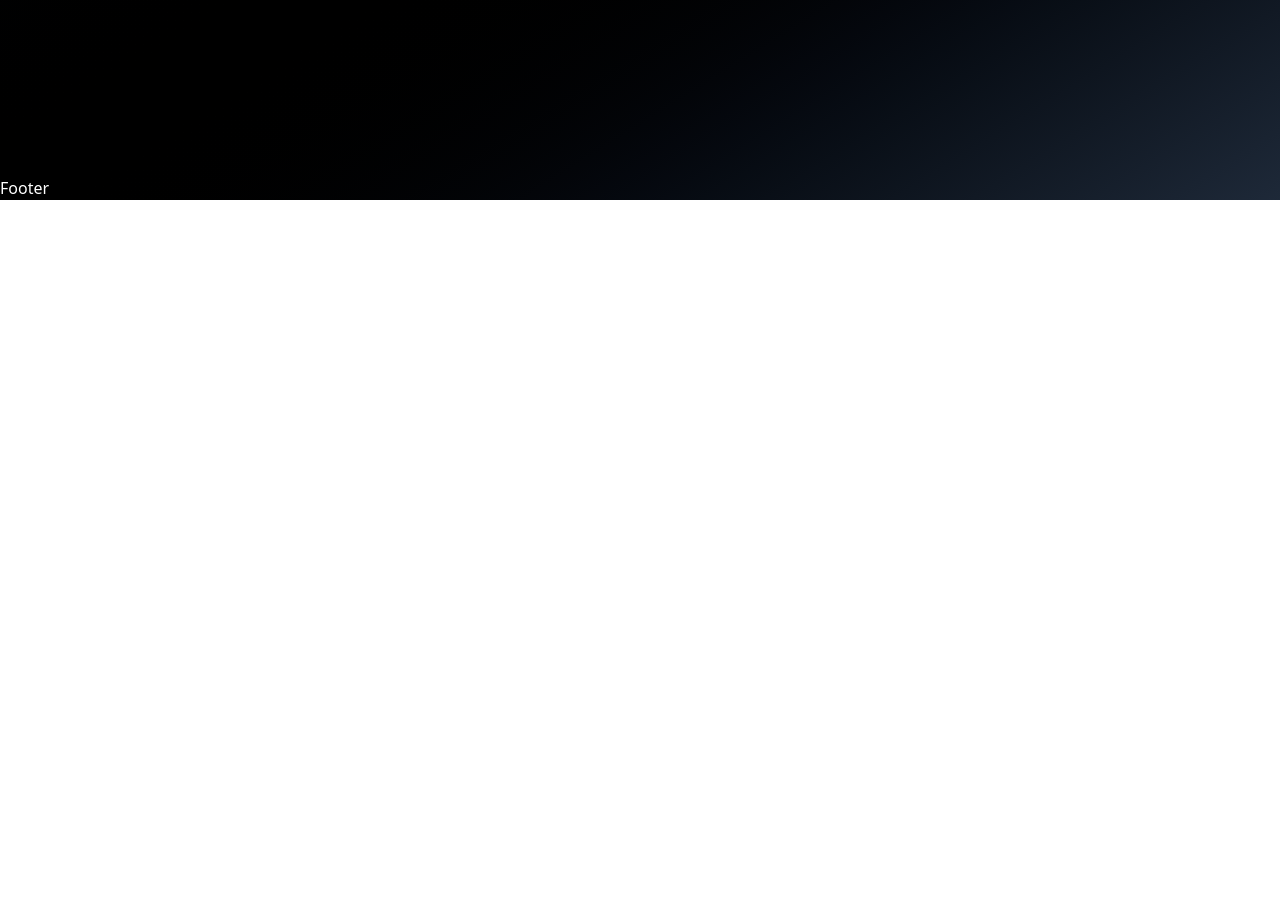
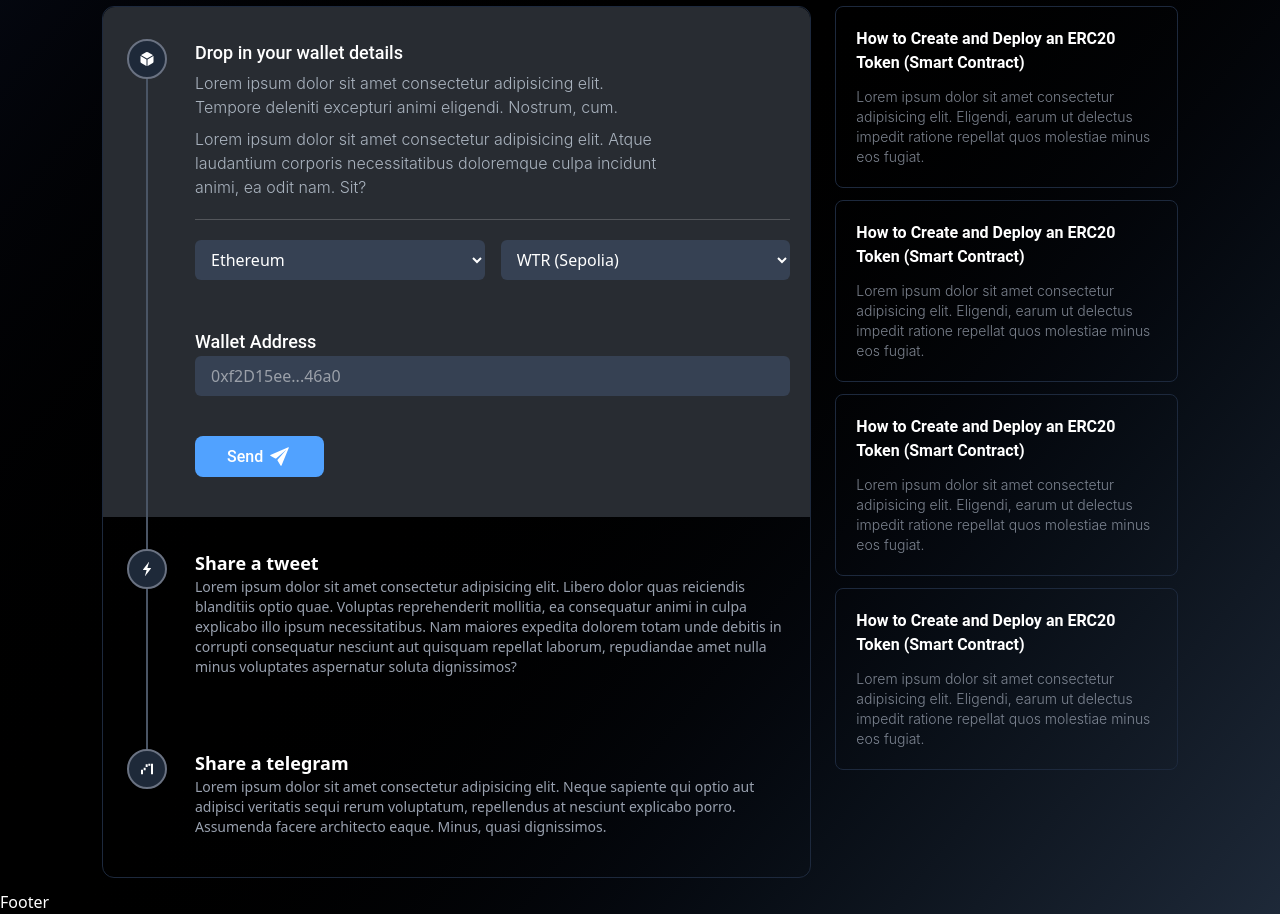
Before and after one commit to satyawiguna2024/wtr-token-app, a React (Vite) app: page /faucet in a window 1280 px wide. Shown: the part 600-1514 px from the top of the page. Before the commit the page ends 800 px from the top, so only its background shows below. Built offline with nearby package versions, Linux system fonts and the light colour scheme; what thirdweb would draw is missing.

Commit message:
memperbarui dan membuat code form input serta membuat folder baru atau file baru

```diff
--- a/src/components/VertikalStepper.jsx
+++ b/src/components/VertikalStepper.jsx
@@ -0,0 +1,20 @@
+export default function Stepper({icon, isLast, line, children}) {
+  return (
+      <div className="grid md:grid-cols-[3rem_1fr] gap-6 relative">
+        <div className="relative hidden md:flex flex-col items-center">
+          <div className="z-10 flex items-center justify-center w-10 h-10 rounded-full border-2 border-gray-500 bg-gray-800 text-white">
+            {icon}
+          </div>
+          {!isLast && (
+            <div className="absolute top-10 left-1/2 -translate-x-1/2 w-[2px] bg-gray-600 h-full" />
+          )}
+        </div>
+        {line && (
+          <hr className="md:hidden opacity-20" />
+        )}
+
+        {/* Kanan */}
+        <div className="pb-10">{children}</div>
+      </div>
+  );
+}
--- a/src/components/Wallet.jsx
+++ b/src/components/Wallet.jsx
@@ -1,20 +1,17 @@
-import { ConnectButton } from "thirdweb/react";
-import { createWallet } from "thirdweb/wallets";
-import { client } from "../client";
+// import { ConnectButton } from "thirdweb/react";
+// import { createWallet } from "thirdweb/wallets";
+// import { client } from "../client";
 
-const wallets = [createWallet('io.metamask')];
+// const wallets = [createWallet('io.metamask')];
 
-export default function Wallet() {
-  return (
-    <>
-      <div className="relative">
-        <div className="absolute md:static -right-[68px] md:right-0 -top-[25px] md:top-0 scale-[0.60] md:scale-none origin-left">
-            <ConnectButton
-              client={client}
-              wallets={wallets}
-            />
-        </div>
-      </div>
-    </>
-  )
-}
+// export default function Wallet() {
+//   return (
+//     <>
+//     <div className="flex justify-center items-center">
+//       <button className="bg-blue-400 text-white font-medium font-inter w-full py-2 my-3 rounded-lg">
+//         Connect Wallet
+//       </button>
+//     </div>
+//     </>
+//   )
+// }
--- a/src/index.css
+++ b/src/index.css
@@ -5,6 +5,9 @@
   /*todo: font-family */
   --font-roboto: "Roboto", sans-serif;
   --font-inter: "Inter", sans-serif;
+
+  /*todo: colors  */
+  --color-primary: rgb(40,44,50);
 
   /*todo: breakpoints */
   --breakpoint-xs: 425px;
--- a/src/pages/faucet/Faucet.jsx
+++ b/src/pages/faucet/Faucet.jsx
@@ -1,20 +1,34 @@
+import Stepper from "../../components/VertikalStepper";
+
+//?? Assets
+import { IoIosSend } from "react-icons/io";
 import { IoWaterSharp } from "react-icons/io5";
-import { HiOutlineCube } from "react-icons/hi2";
-import { Blob, Eth } from "../../assets/svg";
+import { IoCube } from "react-icons/io5";
+import { IoIosFlash } from "react-icons/io";
+import { MdOutlineWaterfallChart } from "react-icons/md";
+import { Eth } from "../../assets/svg";
 
 export default function Faucet() {
+
   return (
     <>
-    {/* hero section */}
+      {/* Hero Section */}
       <section>
         <div className="costume-container grid md:grid-cols-2 items-center">
           <div className="order-1 md:order-0">
             {/* text */}
             <span className="flex items-center mx-1 xs:mx-3 xl:mx-0">
-              <IoWaterSharp className="size-7 text-sky-500 -mt-2" />
-              <h1 className="font-roboto font-bold text-md xs:text-xl lg:text-2xl xl:text-3xl">Faucet Ethereum Water (SEPOLIA)</h1>
+              <IoWaterSharp className="size-7 lg:size-12 text-sky-500 -mt-2" />
+              <h1 className="font-roboto font-bold text-md xs:text-xl lg:text-2xl xl:text-3xl">
+                Faucet Ethereum Water (SEPOLIA)
+              </h1>
             </span>
-            <p className="ml-3 xs:mx-5 xl:mx-2 font-semibold font-inter text-slate-400 mt-1"><span className="font-bold text-white">WTR TOKEN</span> dolor sit amet consectetur adipisicing elit. Laudantium voluptates dolorum consectetur cupiditate quaerat praesentium qui similique quod perspiciatis nostrum!</p>
+            <p className="ml-3 xs:mx-5 xl:mx-2 font-semibold font-inter text-slate-400 mt-1">
+              <span className="font-bold text-white">WTR TOKEN</span> dolor sit
+              amet consectetur adipisicing elit. Laudantium voluptates dolorum
+              consectetur cupiditate quaerat praesentium qui similique quod
+              perspiciatis nostrum!
+            </p>
           </div>
 
           <div>
@@ -24,8 +38,74 @@ export default function Faucet() {
         </div>
       </section>
 
+      {/* Content 2 */}
+      <section className="costume-container grid grid-cols-1 md:grid-cols-3 mt-5 items-start">
+        <div className="col-span-2 border border-slate-800 rounded-xl m-3">
+          {/* Stepper Form*/}
+          <div className="bg-primary px-5 pt-8 rounded-t-xl">
+            <Stepper icon={<IoCube />}>
+              <div>
+                <h3 className="font-roboto font-medium text-white text-lg mb-1">Drop in your wallet details</h3>
+                <p className="text-slate-300 font-inter font-light text-md mb-2 opacity-80 max-w-[450px]">Lorem ipsum dolor sit amet consectetur adipisicing elit. Tempore deleniti excepturi animi eligendi. Nostrum, cum.</p>
+                <p className="text-slate-300 font-inter font-light text-md mb-2 opacity-80 max-w-[480px]">Lorem ipsum dolor sit amet consectetur adipisicing elit. Atque laudantium corporis necessitatibus doloremque culpa incidunt animi, ea odit nam. Sit?</p>
+              </div>
+              <hr className="my-5 text-white opacity-20" />
+              <form>
+                <div className="grid grid-cols-2 gap-4 mb-12">
+                  <select className="w-full px-3 py-2 rounded-md bg-gray-700 text-white focus:outline-none focus:ring-2 focus:ring-blue-500">
+                    <option value="ethereum">Ethereum</option>
+                  </select>
+
+                  <select className="w-full px-3 py-2 rounded-md bg-gray-700 text-white focus:outline-none focus:ring-2 focus:ring-blue-500">
+                    <option value="wtr">WTR (Sepolia)</option>
+                  </select>
+                </div>
+
+                <div>
+                  <label htmlFor="walletAddress" className="font-roboto font-medium text-lg">Wallet Address</label>
+                  <input
+                  id="walletAddress"
+                  type="text"
+                  maxLength={42}
+                  placeholder="0xf2D15ee...46a0"
+                  className="w-full px-4 py-2 rounded-md bg-gray-700 text-white focus:outline-none focus:ring-2 focus:ring-blue-500" />
+                </div>
+
+                <button type="submit" className="px-8 py-2 bg-blue-400 hover:bg-blue-500 cursor-pointer text-white font-medium font-roboto mt-10 rounded-lg flex items-center gap-x-1">
+                  Send <i><IoIosSend size={25} /></i>
+                </button>
+              </form>
+            </Stepper>
+          </div>
+
+          {/* Stepper lainnya */}
+          <div className="px-5 pt-8">
+            <Stepper icon={<IoIosFlash />}>
+              <h2 className="text-lg font-semibold">Share a tweet</h2>
+              <p className="text-gray-400 text-sm">Lorem ipsum dolor sit amet consectetur adipisicing elit. Libero dolor quas reiciendis blanditiis optio quae. Voluptas reprehenderit mollitia, ea consequatur animi in culpa explicabo illo ipsum necessitatibus. Nam maiores expedita dolorem totam unde debitis in corrupti consequatur nesciunt aut quisquam repellat laborum, repudiandae amet nulla minus voluptates aspernatur soluta dignissimos?</p>
+            </Stepper>
+          </div>
+
+          <div className="px-5 pt-8">
+            <Stepper icon={<MdOutlineWaterfallChart />} line={true} isLast>
+              <h2 className="text-lg font-semibold">Share a telegram</h2>
+              <p className="text-gray-400 text-sm">Lorem ipsum dolor sit amet consectetur adipisicing elit. Neque sapiente qui optio aut adipisci veritatis sequi rerum voluptatum, repellendus at nesciunt explicabo porro. Assumenda facere architecto eaque. Minus, quasi dignissimos.</p>
+            </Stepper>
+          </div>
+        </div>
 
 
+        <div className="m-3 space-y-3">
+          {[1,2,3,4].map((_, index ) => (
+            <div key={index} className="border border-slate-800 rounded-lg p-5">
+              <h3 className="font-roboto text-md font-semibold text-white mb-3 cursor-pointer hover:underline underline-offset-4">How to Create and Deploy an ERC20 Token (Smart Contract)</h3>
+              <p className="font-inter text-sm font-light text-gray-400 opacity-80">
+                Lorem ipsum dolor sit amet consectetur adipisicing elit. Eligendi, earum ut delectus impedit ratione repellat quos molestiae minus eos fugiat.
+              </p>
+            </div>
+          ))}
+        </div>
+      </section>
     </>
-  )
+  );
 }
--- a/src/pages/home/Home.jsx
+++ b/src/pages/home/Home.jsx
@@ -1,5 +1,28 @@
+import { handleScroll } from "../../utils/Scroll";
+
 export default function Home() {
+
   return (
-    <div>Home</div>
-  )
+    <div>
+      {/* Navbar */}
+      <nav className="fixed top-0 w-full bg-gray-900 text-white flex gap-6 p-4">
+        <button onClick={() => handleScroll("about")}>About</button>
+        <button onClick={() => handleScroll("projects")}>Projects</button>
+        <button onClick={() => handleScroll("contact")}>Contact</button>
+      </nav>
+
+      {/* Sections */}
+      <section id="about" className="h-screen flex items-center justify-center bg-blue-500">
+        <h1 className="text-4xl text-white">About Me</h1>
+      </section>
+
+      <section id="projects" className="h-screen flex items-center justify-center bg-green-500">
+        <h1 className="text-4xl text-white">Projects</h1>
+      </section>
+
+      <section id="contact" className="h-screen flex items-center justify-center bg-purple-500">
+        <h1 className="text-4xl text-white">Contact</h1>
+      </section>
+    </div>
+  );
 }
--- /dev/null
+++ b/src/utils/Scroll.js
@@ -0,0 +1,7 @@
+export function handleScroll(id) {
+  const element = document.getElementById(id);
+
+  if(element) {
+    element.scrollIntoView({behavior: "smooth"});
+  }
+}
```
